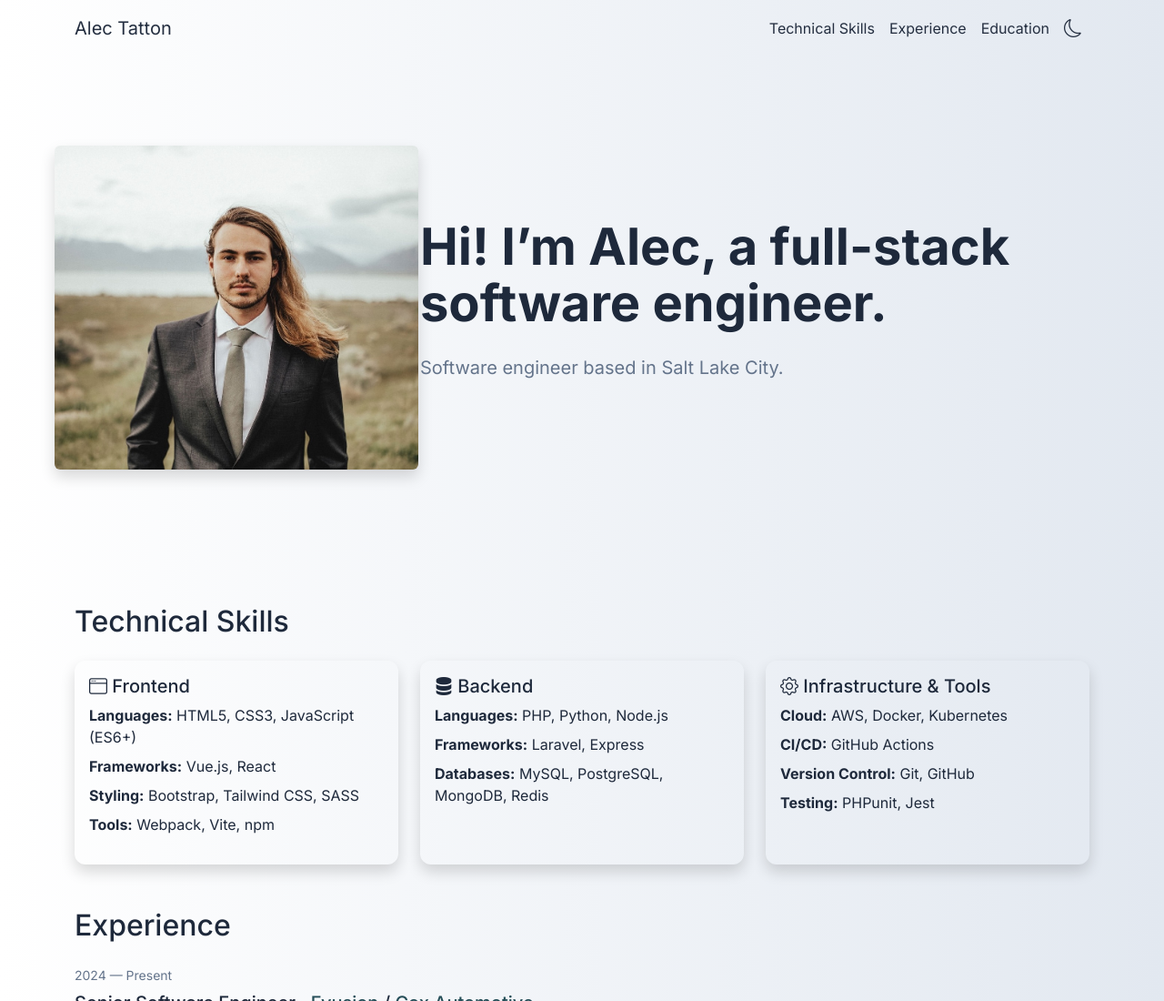
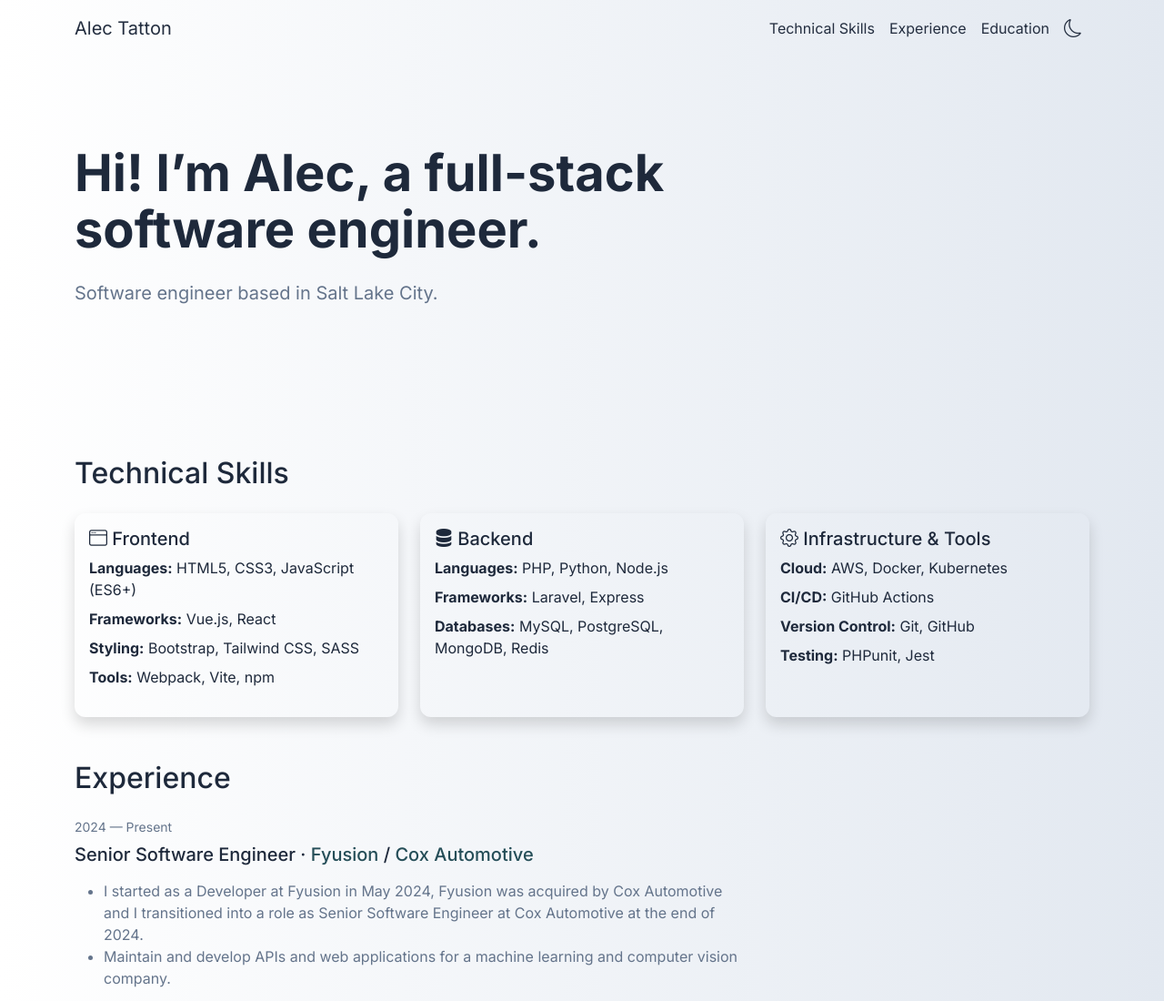
Before and after one commit to Alectatton/portfolio, a plain HTML site: page index.html in a window 1280 px wide. Shown: the top 1100 px of the page at 91% size. Drawn offline with nearby package versions, Linux system fonts and the light colour scheme.

Commit message:
remove portrait

```diff
--- a/index.html
+++ b/index.html
@@ -50,7 +50,7 @@
     <section class="hero-section" id="about">
         <div class="container animate-fade-in">
             <div class="row align-items-center">
-                <div class="col-lg-4 d-flex justify-content-center">
+                <div class="col-lg-4 d-flex justify-content-center d-none">
                     <img src="assets/alec-portrait.jpeg" alt="Alec Tatton" class="img-fluid portrait shadow hover:shadow-lg rounded">
                 </div>
                 <div class="col-lg-8">
```
Also changed, not shown: 1 other file.
